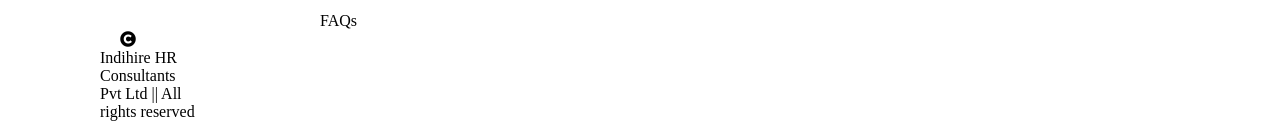
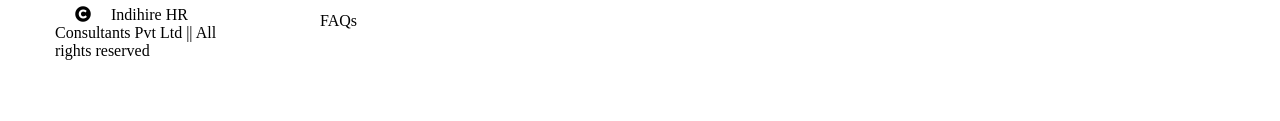
Before and after one commit to prashantu4040/simple-homepage, a plain HTML site: page index.html in a window 1280 px wide. Shown: the part 4901-5022 px from the top of the page. After the commit the page ends 4961 px from the top, so only its background shows below. Drawn offline with Linux system fonts and the light colour scheme.

Commit message:
icon adjusted

```diff
--- a/style.css
+++ b/style.css
@@ -363,6 +363,10 @@
   height: 100px;
   margin-bottom: 80px;
 }
+
+.footer .logo p{
+margin: -25px ;
+}
 .footer .footer-col{
   width: 100%;
 }
```
